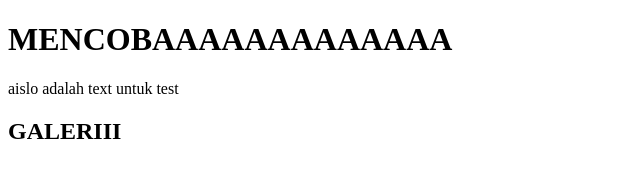
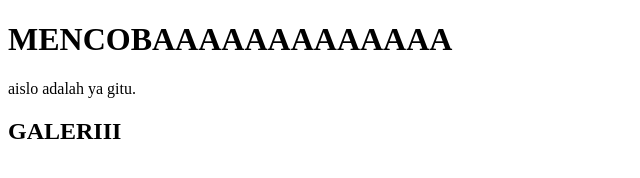
Before and after one commit to Pronazole/repo-1, a plain HTML site: page index.html in a window 1280 px wide. Shown: the full height of the page, 0-640 px from the left. Drawn offline with Linux system fonts and the light colour scheme.

Commit message:
mengubah beberapa kata

```diff
--- a/index.html
+++ b/index.html
@@ -5,7 +5,7 @@
 </head>
 <body>
   <h1>MENCOBAAAAAAAAAAAAA</h1>
-  <p>aislo adalah text untuk test</p>
+  <p>aislo adalah ya gitu.</p>
   <h2>GALERIII</h2>
 </body>
 </html>
```
